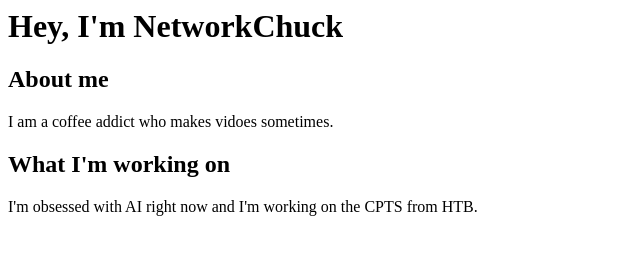
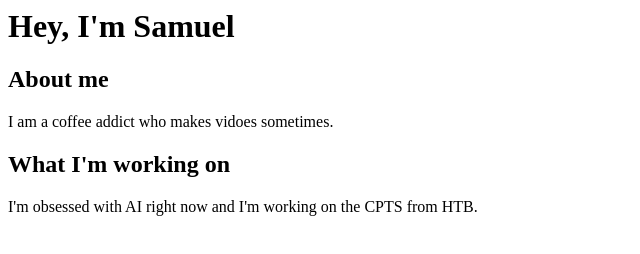
Before and after one commit to samuel-flipper/lana, a plain HTML site: page index.html in a window 1280 px wide. Shown: the whole page, without its empty margins (0-640 px from the left). Drawn offline with Linux system fonts and the light colour scheme.

Commit message:
Change name from NetworkChuck to Samuel

```diff
--- a/index.html
+++ b/index.html
@@ -1,6 +1,6 @@
 <html>
     <h1>
-        Hey, I'm NetworkChuck
+        Hey, I'm Samuel
     </h1>
     <body>
         <h2>About me</h2>
```
